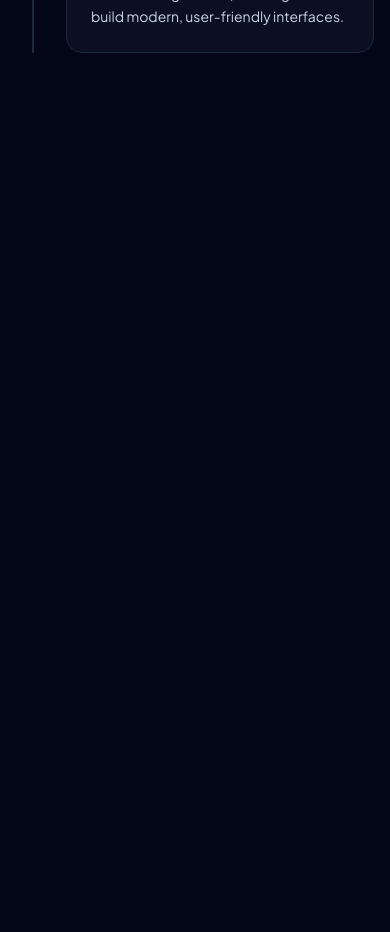
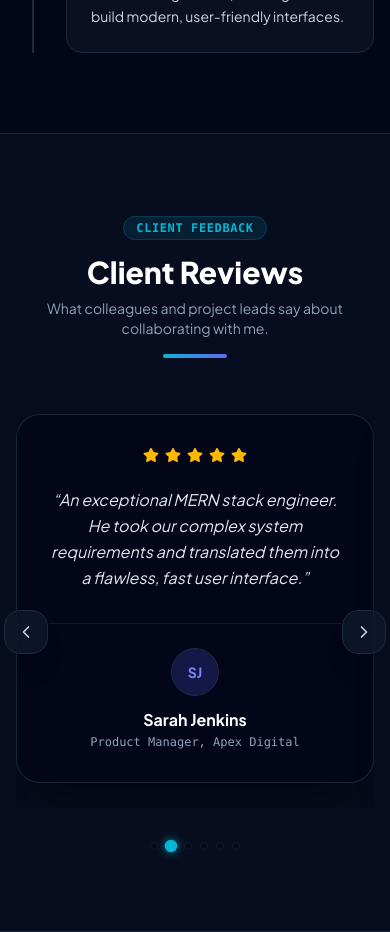
Before and after one commit to mrrakib5007/portfolio-mrrakib5007, a Next.js app: page / in a window 390 px wide. Shown: the part 6180-7112 px from the top of the page. Before the commit the page ends 6313 px from the top, so only its background shows below. Built offline with nearby package versions, Linux system fonts and the light colour scheme.

Commit message:
Reviews Section Added

```diff
--- a/package.json
+++ b/package.json
@@ -12,7 +12,8 @@
     "next": "16.4.0",
     "react": "19.3.0",
     "react-dom": "19.3.0",
-    "react-icons": "^5.7.0"
+    "react-icons": "^5.7.0",
+    "swiper": "^14.3.0"
   },
   "devDependencies": {
     "@tailwindcss/turbopack": "^4",
--- a/src/app/page.jsx
+++ b/src/app/page.jsx
@@ -2,6 +2,7 @@ import About from "@/components/Home/About";
 import Experience from "@/components/Home/Experience";
 import HeroBanner from "@/components/Home/HeroBanner";
 import Projects from "@/components/Home/Projects";
+import Reviews from "@/components/Home/Reviews";
 import Skills from "@/components/Home/Skills";
 
 
@@ -13,6 +14,7 @@ export default function Home() {
       <Skills />
       <Projects />
       <Experience />
+      <Reviews />
     </div>
   );
 }
--- /dev/null
+++ b/src/components/Home/Reviews.jsx
@@ -0,0 +1,168 @@
+"use client";
+
+import { useSyncExternalStore } from "react";
+import { FaStar } from "react-icons/fa";
+import { FiChevronLeft, FiChevronRight } from "react-icons/fi";
+import { Swiper, SwiperSlide } from "swiper/react";
+import { Autoplay, Navigation, Pagination } from "swiper/modules";
+
+import "swiper/css";
+import "swiper/css/navigation";
+import "swiper/css/pagination";
+
+const emptySubscribe = () => () => {};
+
+export default function Reviews() {
+  const isMounted = useSyncExternalStore(
+    emptySubscribe,
+    () => true,
+    () => false,
+  );
+
+  const reviews = [
+    {
+      name: "Meratul Marup",
+      role: "CEO, It Lancer BD",
+      initials: "MM",
+      color: "bg-cyan-500/20 text-cyan-400",
+      content:
+        "Rakib delivered our project ahead of schedule with exceptional quality. His attention to detail and problem-solving skills are remarkable.",
+    },
+    {
+      name: "Sarah Jenkins",
+      role: "Product Manager, Apex Digital",
+      initials: "SJ",
+      color: "bg-indigo-500/20 text-indigo-400",
+      content:
+        "An exceptional MERN stack engineer. He took our complex system requirements and translated them into a flawless, fast user interface.",
+    },
+    {
+      name: "David Chen",
+      role: "Founder, SaaSFlow",
+      initials: "DC",
+      color: "bg-emerald-500/20 text-emerald-400",
+      content:
+        "Working with Rakib was a breeze. His communication is top-notch, and the clean design structures he implements really elevate the product experience.",
+    },
+    {
+      name: "Alex Rivera",
+      role: "CTO, Nexus Lab",
+      initials: "AR",
+      color: "bg-purple-500/20 text-purple-400",
+      content:
+        "His proficiency in MERN architecture made a massive difference in our platform scaling phase. Highly recommended developer.",
+    },
+    {
+      name: "Emma Watson",
+      role: "Creative Director, StudioNine",
+      initials: "EW",
+      color: "bg-pink-500/20 text-pink-400",
+      content:
+        "Rakib bridges the gap between layout design and complex logic beautifully. The pixel-perfect responsive execution exceeded our engineering metrics.",
+    },
+    {
+      name: "Imran Khan",
+      role: "Lead Architect, DevGlobal",
+      initials: "IK",
+      color: "bg-sky-500/20 text-sky-400",
+      content:
+        "Clean controller architecture, well-optimized database paths, and highly reusable React UI modules. A stellar engineering asset.",
+    },
+  ];
+
+  return (
+    <section
+      id="reviews"
+      className="py-20 md:py-28 bg-slate-900/40 border-y border-slate-800/80 relative overflow-hidden"
+    >
+      <div className="max-w-4xl mx-auto px-4 sm:px-6 lg:px-8">
+        <div className="text-center max-w-2xl mx-auto mb-14">
+          <span className="text-xs font-mono uppercase tracking-wider text-primary font-semibold px-3 py-1 rounded-full bg-primary/10 border border-primary/20">
+            Client Feedback
+          </span>
+          <h2 className="text-3xl sm:text-4xl font-extrabold text-white mt-4">
+            Client Reviews
+          </h2>
+          <p className="text-slate-400 mt-2 text-sm sm:text-base">
+            What colleagues and project leads say about collaborating with me.
+          </p>
+          <div className="w-16 h-1 bg-brand-gradient mx-auto mt-4 rounded-full" />
+        </div>
+
+        <div className="relative min-h-75">
+          {isMounted ? (
+            <Swiper
+              modules={[Autoplay, Navigation, Pagination]}
+              loop={true}
+              speed={600}
+              autoplay={{
+                delay: 4500,
+                disableOnInteraction: false,
+                pauseOnMouseEnter: true,
+              }}
+              slidesPerView={1}
+              spaceBetween={30}
+              navigation={{
+                prevEl: ".custom-review-prev",
+                nextEl: ".custom-review-next",
+              }}
+              pagination={{
+                el: ".custom-review-pagination",
+                clickable: true,
+              }}
+              className="w-full"
+            >
+              {reviews.map((item, index) => (
+                <SwiperSlide key={index}>
+                  <div className="p-8 sm:p-10 rounded-3xl bg-slate-950 border border-slate-800/90 flex flex-col justify-between shadow-2xl shadow-black/50 text-center">
+                    <div className="flex justify-center items-center gap-1.5 text-amber-400 mb-6">
+                      {[...Array(5)].map((_, i) => (
+                        <FaStar key={i} className="w-4 h-4 fill-amber-400" />
+                      ))}
+                    </div>
+
+                    <p className="text-slate-200 text-base sm:text-lg italic leading-relaxed max-w-2xl mx-auto">
+                      &ldquo;{item.content}&rdquo;
+                    </p>
+
+                    <div className="mt-8 pt-6 border-t border-slate-900 flex flex-col items-center justify-center">
+                      <div
+                        className={`w-12 h-12 rounded-full ${item.color} font-bold flex items-center justify-center text-sm border border-slate-800 mb-3`}
+                      >
+                        {item.initials}
+                      </div>
+                      <h4 className="text-base font-bold text-white">
+                        {item.name}
+                      </h4>
+                      <p className="text-xs font-mono text-slate-400 mt-0.5">
+                        {item.role}
+                      </p>
+                    </div>
+                  </div>
+                </SwiperSlide>
+              ))}
+            </Swiper>
+          ) : (
+            <div className="w-full h-72 rounded-3xl bg-slate-950/40 border border-slate-850 animate-pulse" />
+          )}
+
+          <button
+            aria-label="Previous review"
+            className="custom-review-prev absolute -left-3 sm:-left-6 top-1/2 -translate-y-1/2 z-20 w-11 h-11 rounded-2xl bg-slate-900/90 border border-slate-800 text-slate-300 hover:text-white hover:border-primary/50 hover:bg-slate-850 flex items-center justify-center shadow-xl transition-all"
+          >
+            <FiChevronLeft className="w-5 h-5" />
+          </button>
+
+          <button
+            aria-label="Next review"
+            className="custom-review-next absolute -right-3 sm:-right-6 top-1/2 -translate-y-1/2 z-20 w-11 h-11 rounded-2xl bg-slate-900/90 border border-slate-800 text-slate-300 hover:text-white hover:border-primary/50 hover:bg-slate-850 flex items-center justify-center shadow-xl transition-all"
+          >
+            <FiChevronRight className="w-5 h-5" />
+          </button>
+
+          <div className="custom-review-pagination flex justify-center items-center gap-2 mt-8 [&_.swiper-pagination-bullet]:m-0! [&_.swiper-pagination-bullet]:w-2.5 [&_.swiper-pagination-bullet]:h-2.5 [&_.swiper-pagination-bullet]:rounded-full [&_.swiper-pagination-bullet]:bg-slate-700/80 [&_.swiper-pagination-bullet]:border [&_.swiper-pagination-bullet]:border-slate-600 [&_.swiper-pagination-bullet]:opacity-100 [&_.swiper-pagination-bullet]:transition-all [&_.swiper-pagination-bullet]:duration-300 hover:[&_.swiper-pagination-bullet]:bg-slate-500 [&_.swiper-pagination-bullet-active]:w-2.5! [&_.swiper-pagination-bullet-active]:h-2.5! [&_.swiper-pagination-bullet-active]:bg-primary! [&_.swiper-pagination-bullet-active]:border-primary! [&_.swiper-pagination-bullet-active]:scale-125 [&_.swiper-pagination-bullet-active]:shadow-[0_0_8px_rgba(6,182,212,0.7)]" />
+        </div>
+      </div>
+    </section>
+  );
+}
```
Also changed, not shown: 1 other file (tests, documents, lock files or other folders).
